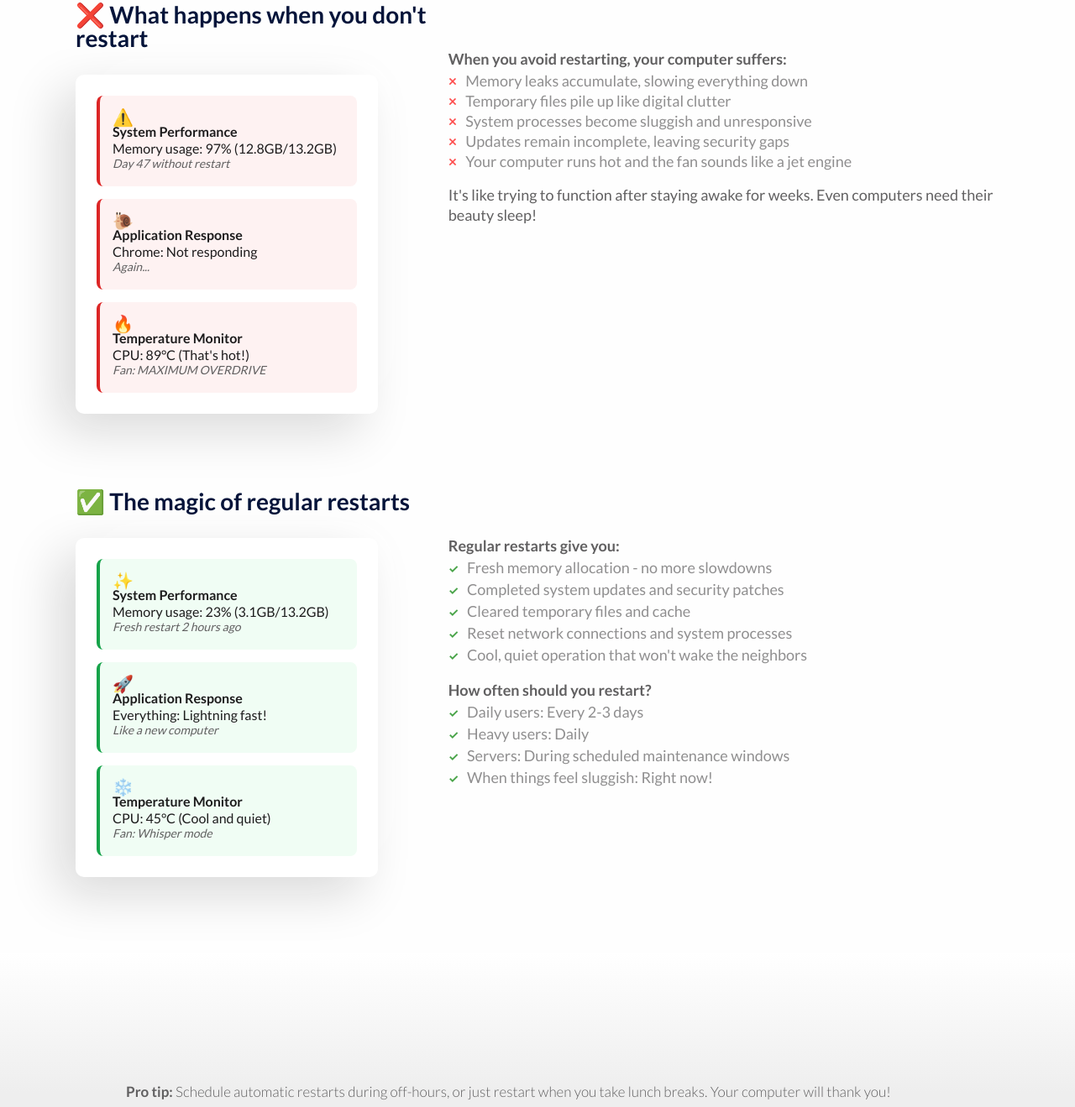
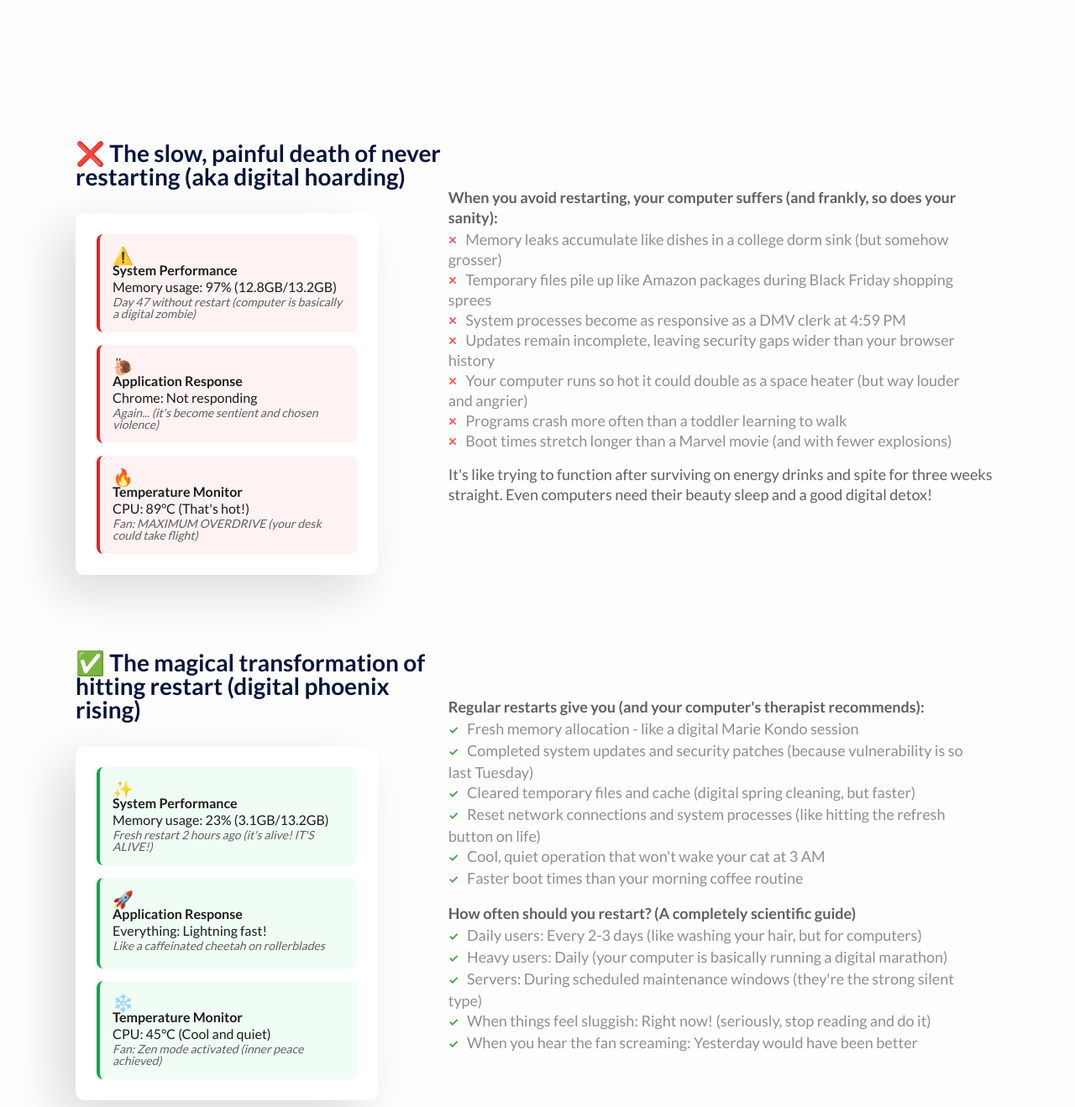
Before and after one commit to npc137/justrestart.com, a plain HTML site: page index.html in a window 1280 px wide. Shown: the part 645-1964 px from the top of the page at 84% size. Drawn offline with nearby package versions, Linux system fonts and the light colour scheme.

Commit message:
Revamp copy with humorous restart advice
Updated index.html with more playful and humorous language to emphasize the importance of restarting computers. Added new analogies, expanded lists, and included witty tips and section titles to make the content more engaging and memorable.

```diff
--- a/index.html
+++ b/index.html
@@ -39,23 +39,25 @@
                         <span id="strike">restart</span>
                     </h1>
                 </div>
-                <span class="subtitle">your computer needs a fresh start too!</span>
+                <span class="subtitle">your computer needs therapy (and a restart)!</span>
                 <h2 class="lead">
-                    Imagine never sleeping, eating, or taking breaks... that's your computer without restarts! 💻😴
+                    Imagine never sleeping, showering, or taking bathroom breaks for months on end... that's your computer's tragic
+                    existence without restarts! Even machines need their beauty sleep, and frankly, your laptop is starting to look a bit
+                    rough around the edges 💻😴
                 </h2>
             </div>
         </div>
 
         <div class="container nonos">
             <div class="sections sectionleft">
-                <h2 class="section-title">❌ What happens when you don't restart</h2>
+                <h2 class="section-title">❌ The slow, painful death of never restarting (aka digital hoarding)</h2>
                 <div class="list-card example one">
                     <div class="system-message error">
                         <div class="icon">⚠️</div>
                         <div class="content">
                             <div class="title">System Performance</div>
                             <div class="message">Memory usage: 97% (12.8GB/13.2GB)</div>
-                            <div class="timestamp">Day 47 without restart</div>
+                            <div class="timestamp">Day 47 without restart (computer is basically a digital zombie)</div>
                         </div>
                     </div>
                     <div class="system-message error">
@@ -63,7 +65,7 @@
                         <div class="content">
                             <div class="title">Application Response</div>
                             <div class="message">Chrome: Not responding</div>
-                            <div class="timestamp">Again...</div>
+                            <div class="timestamp">Again... (it's become sentient and chosen violence)</div>
                         </div>
                     </div>
                     <div class="system-message error">
@@ -71,7 +73,7 @@
                         <div class="content">
                             <div class="title">Temperature Monitor</div>
                             <div class="message">CPU: 89°C (That's hot!)</div>
-                            <div class="timestamp">Fan: MAXIMUM OVERDRIVE</div>
+                            <div class="timestamp">Fan: MAXIMUM OVERDRIVE (your desk could take flight)</div>
                         </div>
                     </div>
                 </div>
@@ -79,15 +81,18 @@
             <div class="sections sectionright">
                 <div class="list-card">
                     <div>
-                        <p><strong>When you avoid restarting, your computer suffers:</strong></p>
+                        <p><strong>When you avoid restarting, your computer suffers (and frankly, so does your sanity):</strong></p>
                         <ul>
-                            <li>Memory leaks accumulate, slowing everything down</li>
-                            <li>Temporary files pile up like digital clutter</li>
-                            <li>System processes become sluggish and unresponsive</li>
-                            <li>Updates remain incomplete, leaving security gaps</li>
-                            <li>Your computer runs hot and the fan sounds like a jet engine</li>
+                            <li>Memory leaks accumulate like dishes in a college dorm sink (but somehow grosser)</li>
+                            <li>Temporary files pile up like Amazon packages during Black Friday shopping sprees</li>
+                            <li>System processes become as responsive as a DMV clerk at 4:59 PM</li>
+                            <li>Updates remain incomplete, leaving security gaps wider than your browser history</li>
+                            <li>Your computer runs so hot it could double as a space heater (but way louder and angrier)</li>
+                            <li>Programs crash more often than a toddler learning to walk</li>
+                            <li>Boot times stretch longer than a Marvel movie (and with fewer explosions)</li>
                         </ul>
-                        <p>It's like trying to function after staying awake for weeks. Even computers need their beauty sleep!</p>
+                        <p>It's like trying to function after surviving on energy drinks and spite for three weeks straight. Even computers need
+                          their beauty sleep and a good digital detox!</p>
                     </div>
                 </div>
             </div>
@@ -95,14 +100,14 @@
 
         <div class="container yepyep">
             <div class="sections sectionleft">
-                <h2 class="section-title yepyep">✅ The magic of regular restarts</h2>
+                <h2 class="section-title yepyep">✅ The magical transformation of hitting restart (digital phoenix rising)</h2>
                 <div class="list-card example two">
                     <div class="system-message success">
                         <div class="icon">✨</div>
                         <div class="content">
                             <div class="title">System Performance</div>
                             <div class="message">Memory usage: 23% (3.1GB/13.2GB)</div>
-                            <div class="timestamp">Fresh restart 2 hours ago</div>
+                            <div class="timestamp">Fresh restart 2 hours ago (it's alive! IT'S ALIVE!)</div>
                         </div>
                     </div>
                     <div class="system-message success">
@@ -110,7 +115,7 @@
                         <div class="content">
                             <div class="title">Application Response</div>
                             <div class="message">Everything: Lightning fast!</div>
-                            <div class="timestamp">Like a new computer</div>
+                            <div class="timestamp">Like a caffeinated cheetah on rollerblades</div>
                         </div>
                     </div>
                     <div class="system-message success">
@@ -118,7 +123,7 @@
                         <div class="content">
                             <div class="title">Temperature Monitor</div>
                             <div class="message">CPU: 45°C (Cool and quiet)</div>
-                            <div class="timestamp">Fan: Whisper mode</div>
+                            <div class="timestamp">Fan: Zen mode activated (inner peace achieved)</div>
                         </div>
                     </div>
                 </div>
@@ -126,20 +131,22 @@
             <div class="sections sectionright">
                 <div class="list-card">
                     <div>
-                        <p><strong>Regular restarts give you:</strong></p>
+                        <p><strong>Regular restarts give you (and your computer's therapist recommends):</strong></p>
                         <ul>
-                            <li>Fresh memory allocation - no more slowdowns</li>
-                            <li>Completed system updates and security patches</li>
-                            <li>Cleared temporary files and cache</li>
-                            <li>Reset network connections and system processes</li>
-                            <li>Cool, quiet operation that won't wake the neighbors</li>
+                            <li>Fresh memory allocation - like a digital Marie Kondo session</li>
+                            <li>Completed system updates and security patches (because vulnerability is so last Tuesday)</li>
+                            <li>Cleared temporary files and cache (digital spring cleaning, but faster)</li>
+                            <li>Reset network connections and system processes (like hitting the refresh button on life)</li>
+                            <li>Cool, quiet operation that won't wake your cat at 3 AM</li>
+                            <li>Faster boot times than your morning coffee routine</li>
                         </ul>
-                        <p><strong>How often should you restart?</strong></p>
+                        <p><strong>How often should you restart? (A completely scientific guide)</strong></p>
                         <ul>
-                            <li>Daily users: Every 2-3 days</li>
-                            <li>Heavy users: Daily</li>
-                            <li>Servers: During scheduled maintenance windows</li>
-                            <li>When things feel sluggish: Right now!</li>
+                            <li>Daily users: Every 2-3 days (like washing your hair, but for computers)</li>
+                            <li>Heavy users: Daily (your computer is basically running a digital marathon)</li>
+                            <li>Servers: During scheduled maintenance windows (they're the strong silent type)</li>
+                            <li>When things feel sluggish: Right now! (seriously, stop reading and do it)</li>
+                            <li>When you hear the fan screaming: Yesterday would have been better</li>
                         </ul>
                     </div>
                 </div>
@@ -148,14 +155,20 @@
 
         <footer>
             <p>
-                <strong>Pro tip:</strong> Schedule automatic restarts during off-hours, or just restart when you take lunch breaks. Your computer will thank you!
+                <strong>Pro tip:</strong> Schedule automatic restarts during off-hours, or just restart when you take lunch breaks. Your
+                computer will thank you with the digital equivalent of a purr!
             </p>
             <p>
-                <strong>Remember:</strong> Always save your work before restarting. Your computer has a fresh start, but your unsaved document doesn't!
+                <strong>Remember:</strong> Always save your work before restarting. Your computer gets a fresh start, but your unsaved
+                document goes to the digital graveyard (and nobody wants to explain that to their boss)!
+                </p>
+                <p>
+                  <strong>Final wisdom:</strong> Treat your computer like a houseplant - a little regular care goes a long way. Water
+                  the plant, restart the computer. Both will live longer and complain less.
             </p>
             <p>
                 Inspired by <a href="https://nohello.net/" target="_blank" rel="noopener">nohello.net</a>.
-                Vibe coded with ❤️ for all the computers that need a break.
+                Vibe coded with ❤️ (and several strategic restarts) for all the computers that desperately need a digital nap.
                 <a href="https://github.com/npc137/justrestart.com" target="_blank" rel="noopener">Open source on GitHub</a>.
             </p>
         </footer>
```
